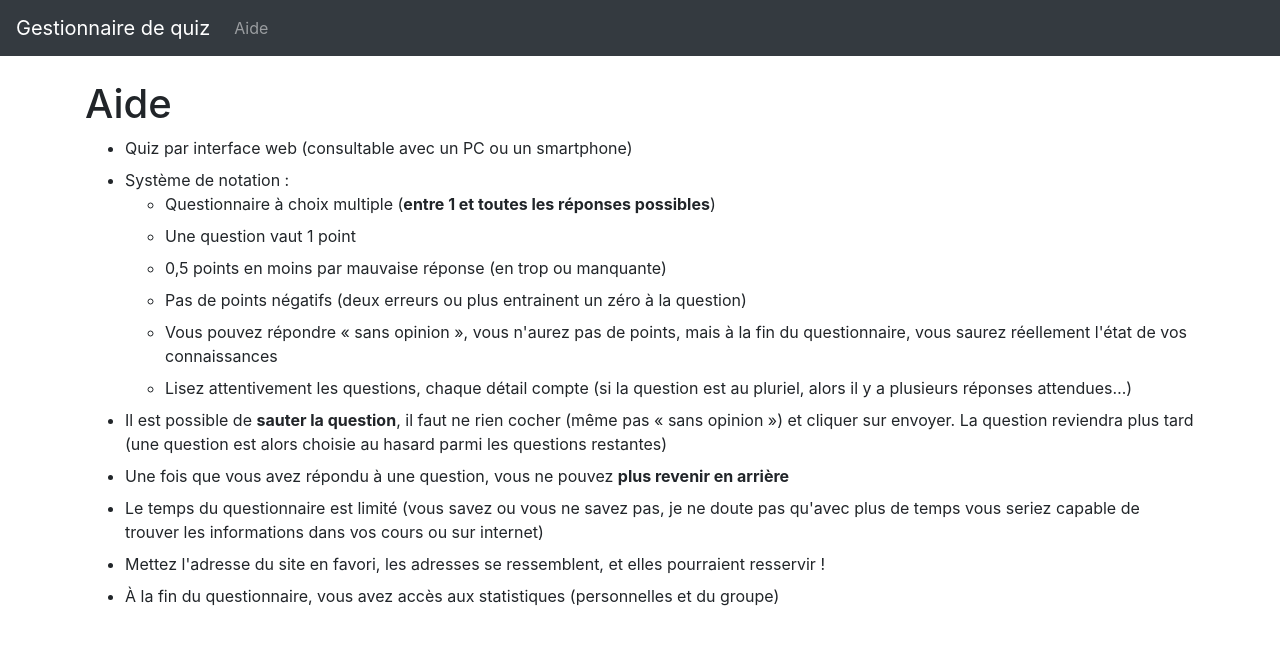
After one commit to vpoulailleau/pyquizz, a Django app: page /quiz/aide/ in a window 1280 px wide. The commit adds this page. Shown: the top 645 px of the page. Run offline with Django 3.2, Linux system fonts and the light colour scheme; some libraries are stand-ins or nearby versions.

Commit message:
help page

```diff
--- a/pyquizz/pyquizz/urls.py
+++ b/pyquizz/pyquizz/urls.py
@@ -6,23 +6,18 @@ from django.urls import include, path
 from django.views.generic import RedirectView
 
 urlpatterns = [
+    path("", RedirectView.as_view(url="quiz/aide/")),
     path("quiz/", include("quizz.urls")),
     path("gestion/", admin.site.urls),
-    path(
-        "favicon.png", RedirectView.as_view(url="/static/pyquizz/favicon.png")
-    ),
-    path(
-        "favicon.ico", RedirectView.as_view(url="/static/pyquizz/favicon.ico")
-    ),
+    path("favicon.png", RedirectView.as_view(url="/static/pyquizz/favicon.png")),
+    path("favicon.ico", RedirectView.as_view(url="/static/pyquizz/favicon.ico")),
     path(
         "apple-touch-icon.png",
         RedirectView.as_view(url="/static/pyquizz/apple-touch-icon.png"),
     ),
     path(
         "apple-touch-icon-precomposed.png",
-        RedirectView.as_view(
-            url="/static/pyquizz/apple-touch-icon-precomposed.png"
-        ),
+        RedirectView.as_view(url="/static/pyquizz/apple-touch-icon-precomposed.png"),
     ),
 ]
 
--- /dev/null
+++ b/pyquizz/quizz/templates/quizz/help.html
@@ -0,0 +1,37 @@
+{% extends 'base.html' %}
+
+{% block title %}Aide{% endblock %}
+
+
+{% block content %}
+<div class="container">
+    <h1>Aide</h1>
+</div>
+<div class="container">
+
+    <div class="row p-x-5">
+        <div class="col">
+            <ul>
+            <li class="mb-2">Quiz par interface web (consultable avec un PC ou un smartphone)</li>
+            <li class="mb-2">Système de notation :
+                <ul>
+                <li class="mb-2">Questionnaire à choix multiple (<strong>entre 1 et toutes les réponses possibles</strong>)</li>
+                <li class="mb-2">Une question vaut 1 point</li>
+                <li class="mb-2">0,5 points en moins par mauvaise réponse (en trop ou manquante)</li>
+                <li class="mb-2">Pas de points négatifs (deux erreurs ou plus entrainent un zéro à la question)</li>
+                <li class="mb-2">Vous pouvez répondre « sans opinion », vous n'aurez pas de points, mais à la fin du questionnaire, vous saurez réellement l'état de vos connaissances</li>
+                <li class="mb-2">Lisez attentivement les questions, chaque détail compte (si la question est au pluriel, alors il y a plusieurs réponses attendues…)</li>
+                </ul>
+            </li>
+            <li class="mb-2">Il est possible de <strong>sauter la question</strong>, il faut ne rien cocher (même pas « sans opinion ») et cliquer sur envoyer. La question reviendra plus tard (une question est alors choisie au hasard parmi les questions restantes)</li>
+            <li class="mb-2">Une fois que vous avez répondu à une question, vous ne pouvez <strong>plus revenir en arrière</strong></li>
+            <li class="mb-2">Le temps du questionnaire est limité (vous savez ou vous ne savez pas, je ne doute pas qu'avec plus de temps vous seriez capable de trouver les informations dans vos cours ou sur internet)</li>
+            <li class="mb-2">Mettez l'adresse du site en favori, les adresses se ressemblent, et elles pourraient resservir !</li>
+            <li class="mb-2">À la fin du questionnaire, vous avez accès aux statistiques (personnelles et du groupe)</li>
+            </ul>
+
+        </div>
+    </div>
+
+</div>
+{% endblock %}
--- a/pyquizz/quizz/urls.py
+++ b/pyquizz/quizz/urls.py
@@ -5,6 +5,7 @@ from django.urls import path, register_converter
 
 from quizz.views import (
     AnswerAQuestion,
+    HelpView,
     QuizzStatistics,
     QuizzStatisticsCSV,
     QuizzStatisticsList,
@@ -107,4 +108,9 @@ urlpatterns = [
         QuizzStatisticsList.as_view(),
         name="quizz_statistics_list",
     ),
+    path(
+        "aide/",
+        HelpView.as_view(),
+        name="quizz_help",
+    ),
 ]
--- a/pyquizz/quizz/views.py
+++ b/pyquizz/quizz/views.py
@@ -14,9 +14,7 @@ FetchedAnswer = namedtuple(
     "FetchedAnswer",
     ["email", "nb_points", "question", "quizz_sending", "chosen_answers"],
 )
-FetchedQuestion = namedtuple(
-    "FetchedQuestion", ["pk", "statement", "possible_answers"]
-)
+FetchedQuestion = namedtuple("FetchedQuestion", ["pk", "statement", "possible_answers"])
 FetchedPerson = namedtuple("FetchedPerson", ["email"])
 
 
@@ -46,9 +44,7 @@ class AnswerAQuestion(FormView):
         return super().form_invalid(form)
 
     def get_success_url(self):
-        return reverse(
-            "form", kwargs={"email": self.email, "date": self.date_for_url}
-        )
+        return reverse("form", kwargs={"email": self.email, "date": self.date_for_url})
 
     def get_context_data(self, **kwargs):
         # TODO better usage of ORM
@@ -60,14 +56,10 @@ class AnswerAQuestion(FormView):
         kwargs["form"] = self.get_form()
 
         quizz_sending = (
-            QuizzSending.objects.filter(date=self.date)
-            .select_related("quizz")
-            .first()
+            QuizzSending.objects.filter(date=self.date).select_related("quizz").first()
         )
         if not quizz_sending:
-            messages.error(
-                self.request, "Pas de quiz correspondant à cette date"
-            )
+            messages.error(self.request, "Pas de quiz correspondant à cette date")
             kwargs["finished"] = False
             kwargs["nb_questions_left"] = 0
             return kwargs
@@ -100,8 +92,7 @@ class AnswerAQuestion(FormView):
         unanswered_questions = []
         for question in fetched_questions.values():
             if any(
-                answer.question == question.pk
-                for answer in fetched_answers.values()
+                answer.question == question.pk for answer in fetched_answers.values()
             ):
                 continue
             unanswered_questions.append(question)
@@ -163,9 +154,7 @@ class QuizzStatistics(TemplateView):
             .first()
         )
         if not quizz_sending:
-            messages.error(
-                self.request, "Pas de quizz correspondant à cette date"
-            )
+            messages.error(self.request, "Pas de quizz correspondant à cette date")
             kwargs["quizz_sending"] = None
             return kwargs
         quizz = quizz_sending.quizz
@@ -219,9 +208,7 @@ class QuizzStatistics(TemplateView):
         persons_correct_questions = []
         for email in fetched_persons:
             answers = (
-                answer
-                for answer in fetched_answers.values()
-                if answer.email == email
+                answer for answer in fetched_answers.values() if answer.email == email
             )
             nb_points = sum(answer.nb_points for answer in answers)
             persons_correct_questions.append(
@@ -283,9 +270,7 @@ class QuizzStatisticsCSV(TemplateView):
             .first()
         )
         if not quizz_sending:
-            messages.error(
-                self.request, "Pas de quizz correspondant à cette date"
-            )
+            messages.error(self.request, "Pas de quizz correspondant à cette date")
             kwargs["quizz_sending"] = None
             return kwargs
         quizz = quizz_sending.quizz
@@ -313,9 +298,7 @@ class QuizzStatisticsCSV(TemplateView):
         persons_correct_questions = []
         for email in fetched_persons:
             answers = (
-                answer
-                for answer in fetched_answers.values()
-                if answer.email == email
+                answer for answer in fetched_answers.values() if answer.email == email
             )
             nb_points = sum(answer.nb_points for answer in answers)
             persons_correct_questions.append(
@@ -383,9 +366,7 @@ class StudentStatistics(TemplateView):
                 nb_points = sum(answer.nb_points for answer in answers)
                 total_points += nb_points
                 max_total_points += 1
-                answers_text = "\n".join(
-                    answer.chosen_answers for answer in answers
-                )
+                answers_text = "\n".join(answer.chosen_answers for answer in answers)
                 quizz_sendings_status[quizz_sending].append(
                     Statistics(
                         text=question.statement_html,
@@ -407,14 +388,16 @@ class StudentStatistics(TemplateView):
         return kwargs
 
 
+class HelpView(TemplateView):
+    template_name = "quizz/help.html"
+
+
 class QuizzStatisticsList(TemplateView):
     template_name = "quizz/quizz_statistics_list.html"
 
     def get_context_data(self, **kwargs):
         kwargs = super().get_context_data(**kwargs)
-        quizz_sendings = QuizzSending.objects.order_by("-date").select_related(
-            "quizz"
-        )
+        quizz_sendings = QuizzSending.objects.order_by("-date").select_related("quizz")
         kwargs["quizz_sendings"] = quizz_sendings
         return kwargs
 
@@ -459,9 +442,7 @@ class Review(TemplateView):
     def get_context_data(self, **kwargs):
         kwargs = super().get_context_data(**kwargs)
         kwargs["review"] = self.review
-        kwargs["answers"] = ReviewAnswerModel.objects.filter(
-            review=self.review
-        )
+        kwargs["answers"] = ReviewAnswerModel.objects.filter(review=self.review)
         return kwargs
 
 
--- a/pyquizz/templates/base.html
+++ b/pyquizz/templates/base.html
@@ -35,7 +35,7 @@
 <body>
 
     <nav class="navbar navbar-expand-md navbar-dark bg-dark fixed-top">
-        <a class="navbar-brand" href="/">Gestionnaire de quiz</a>
+        <a class="navbar-brand" href="{% url 'quizz_help' %}">Gestionnaire de quiz</a>
         <button class="navbar-toggler" type="button" data-toggle="collapse" data-target="#navbarsExampleDefault"
             aria-controls="navbarsExampleDefault" aria-expanded="false" aria-label="Toggle navigation">
             <span class="navbar-toggler-icon"></span>
@@ -44,6 +44,9 @@
         <div class="collapse navbar-collapse" id="navbarsExampleDefault">
             <ul class="navbar-nav mr-auto">
                 {% block nav %}{% endblock %}
+                <li class="nav-item">
+                    <a class="nav-link" href="{% url 'quizz_help' %}">Aide</a>
+                </li>
             </ul>
         </div>
     </nav>
```
